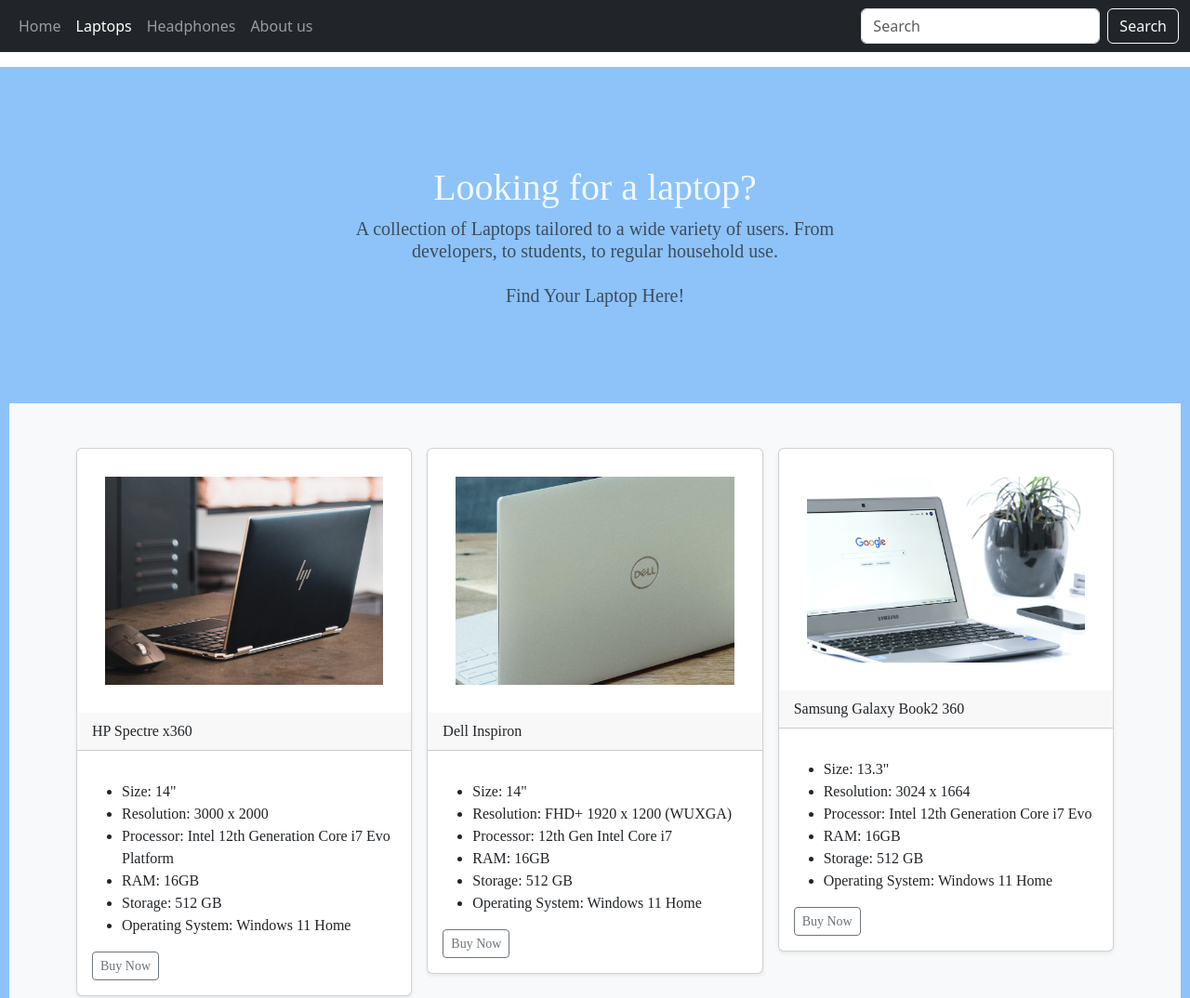
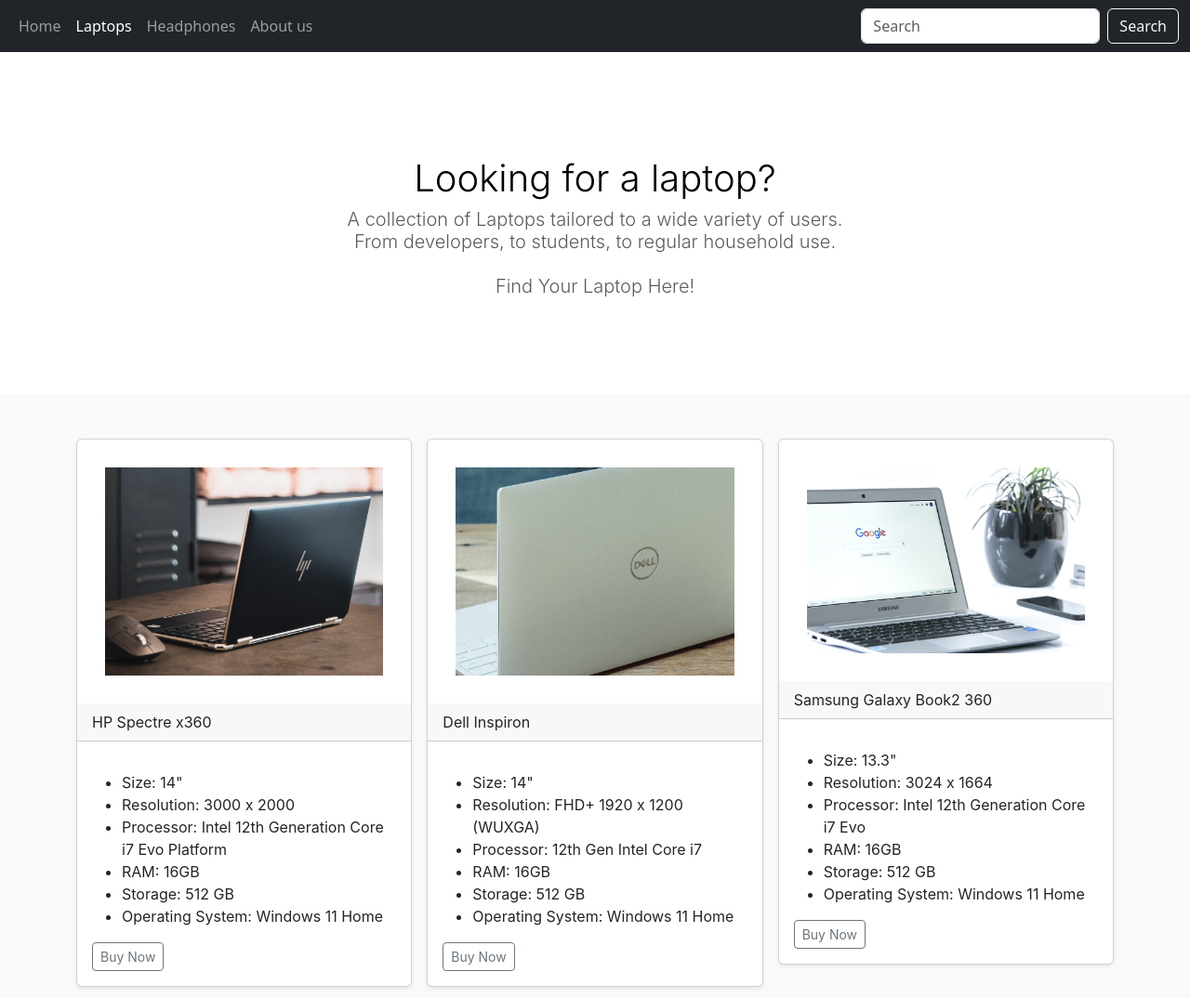
Before and after one commit to rbargmann/secoms319, a plain HTML site: page assignment1/laptops.html in a window 1280 px wide. Shown: the top 1074 px of the page at 93% size. Drawn offline with nearby package versions, Linux system fonts and the light colour scheme.

Commit message:
Update laptops.html

```diff
--- a/assignment1/laptops.html
+++ b/assignment1/laptops.html
@@ -5,19 +5,20 @@
   <meta charset="utf-8">
   <meta name="viewport" content="width=device-width, initial-scale=1">
   <meta name="description" content="">
-  <meta name="author" content="Mark Otto, Jacob Thornton, and Bootstrap contributors">
+  <meta name="author" content="Autrin Hakimi, Rangsimun Bargmann, Mark Otto, Jacob Thornton, and Bootstrap contributors">
   <meta name="generator" content="Hugo 0.108.0">
   <title>FindYourTech</title>
   <link href="https://cdn.jsdelivr.net/npm/bootstrap@5.3.0-alpha1/dist/css/bootstrap.min.css" rel="stylesheet"
     integrity="sha384-GLhlTQ8iRABdZLl6O3oVMWSktQOp6b7In1Zl3/Jr59b6EGGoI1aFkw7cmDA6j6gD" crossorigin="anonymous">
   <link href="./styles/navbar-fixed.css" rel="stylesheet">
   <link href="../assets/dist/css/bootstrap.min.css" rel="stylesheet">
+  <script src="index.js" defer></script>
 
   <style>
     main {
-      font-family: 'Times New Roman', Times, serif;
-      background-color:rgb(141, 195, 249);
-      padding: 10px;
+      font-family: "SF Pro Display","SF Pro Icons","Helvetica Neue","Helvetica","Arial","sans-serif";
+      background-color: rgb(255, 255, 255);
+
 
 
     }
@@ -72,14 +73,8 @@
       white-space: nowrap;
       -webkit-overflow-scrolling: touch;
     }
-    /* div{
-      border: 1px;
-            text-align: center;
-            padding: 10px;
-    } */
   </style>
 </head>
-
 
 <body>
   <header>
@@ -103,10 +98,18 @@
             <li class="nav-item">
               <a class="nav-link" href="./aboutus.html">About us</a>
             </li>
-              <!-- <li class="nav-item">
-            <a class="nav-link disabled">Disabled</a>
-          </li> -->
           </ul>
+          <!-- <form class="d-flex" role="search">
+            <input class="form-control me-2" type="search" placeholder="Search" aria-label="Search">
+            <button class="btn btn-outline-light" type="submit">Search</button>
+          </form> -->
+          <!-- <label for="search"> Search Products</label>
+          <input class="form-control me-2" placeholder="Search Items" aria-label="Search" type="search" id="search"
+            data-search>
+          <button class="btn btn-outline-light" type="submit">
+            Search
+          </button> -->
+          <!-- Add a form element around the search input field -->
           <form class="d-flex" id="search-form">
             <input class="form-control me-2" type="search" placeholder="Search" aria-label="Search" id="search-input">
             <button class="btn btn-outline-light" type="submit">Search</button>
@@ -115,36 +118,31 @@
       </div>
     </nav>
   </header>
-
-
   <main>
     <section class="py-5 text-center container">
       <div class="row py-lg-5">
         <div class="col-lg-6 col-md-8 mx-auto">
-          <h1 class="fw-light" style="color: aliceblue;">Looking for a laptop?</h1>
-          <h6 class="lead text-muted" style="color: aliceblue;">A collection of Laptops tailored to a wide variety of users. From developers, to
+          <h1 class="fw-light" style="color: rgb(0, 0, 0);">Looking for a laptop?</h1>
+          <h6 class="lead text-muted" style="color: aliceblue;">A collection of Laptops tailored to a wide variety of
+            users. From developers, to
             students, to regular household use.<br><br> Find Your Laptop Here!</h6>
-          <!-- <p>
-          <a href="#" class="btn btn-primary my-2">Main call to action</a>
-          <a href="#" class="btn btn-secondary my-2">Secondary action</a>
-        </p> -->
+
+
         </div>
       </div>
     </section>
+    <div class="album py-5 bg-light">
 
 
 
-    <div class="album py-5 bg-light">
       <div class="container" >
-
-        <div id="laptops" class="row row-cols-1 row-cols-sm-2 row-cols-md-3 g-3">
+        <div id="laptops" class="row row-cols-1 row-cols-sm-2 row-cols-md-3 g-3" >
         </div>
       </div>
     </div>
-
   </main>
 
-<footer class="text-muted py-5" style="background-color:rgb(141, 195, 249)">
+  <footer class="text-muted py-5" style="background-color:rgb(255, 255, 255)">
     <div class="container">
       <p class="float-end mb-1">
         <a href="#">Back to top</a>
@@ -157,7 +155,6 @@
   <script src="./laptops.js"></script>
   <script src="../assets/dist/js/bootstrap.bundle.min.js"></script>
 
-
 </body>
 
 </html>
```
Lines whose indentation alone changed are shown as unchanged.
